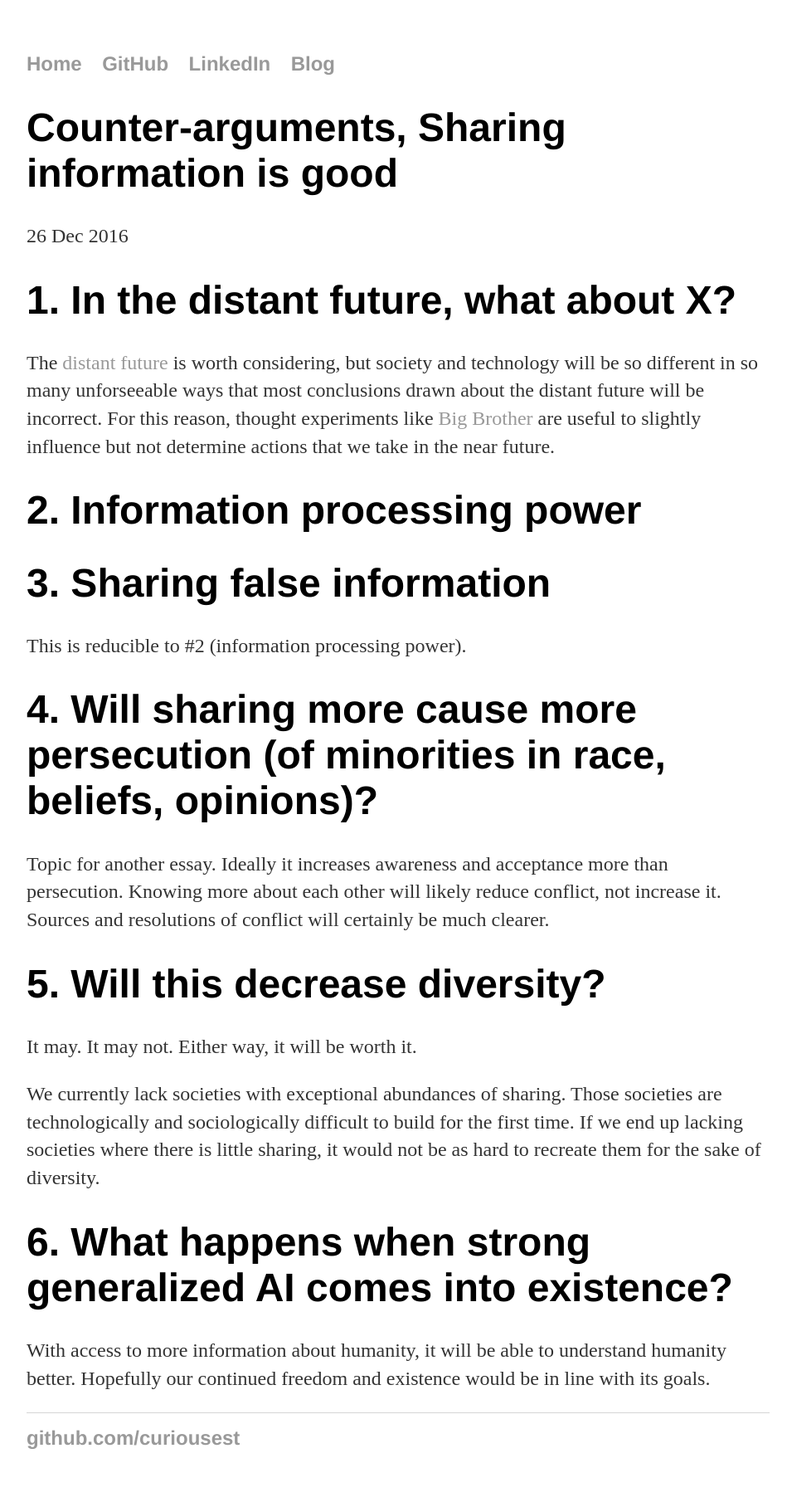
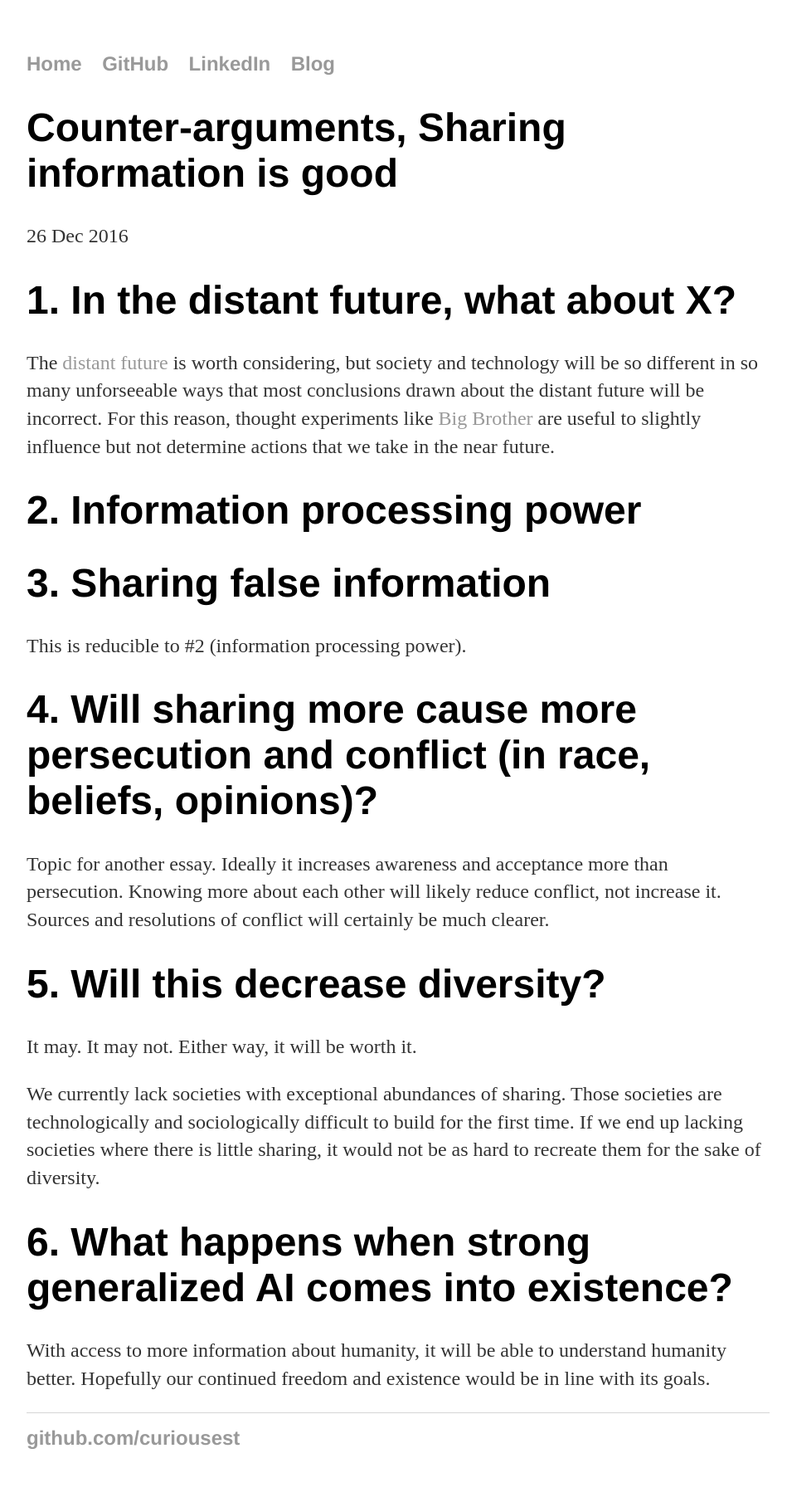
Before and after one commit to curiousest/curiousest.github.io, a Jekyll site: the page built from _posts/2016-12-26-counter-arguments-sharing-is-good.md, in a window 1280 px wide. Shown: the whole page at 83% size, without its empty margins (160-1109 px from the left). Built offline with Jekyll 4.4.1, drawn with Linux system fonts in a browser that asks for light colours.

Commit message:
Update 2016-12-26-counter-arguments-sharing-is-good.md

```diff
--- a/_posts/2016-12-26-counter-arguments-sharing-is-good.md
+++ b/_posts/2016-12-26-counter-arguments-sharing-is-good.md
@@ -17,7 +17,7 @@ The [distant future](https://en.wikipedia.org/wiki/Futures_studies) is worth con
 
 This is reducible to #2 (information processing power).
 
-# 4. Will sharing more cause more persecution (of minorities in race, beliefs, opinions)?
+# 4. Will sharing more cause more persecution and conflict (in race, beliefs, opinions)?
 
 Topic for another essay. Ideally it increases awareness and acceptance more than persecution. Knowing more about each other will likely reduce conflict, not increase it. Sources and resolutions of conflict will certainly be much clearer.
 
```
